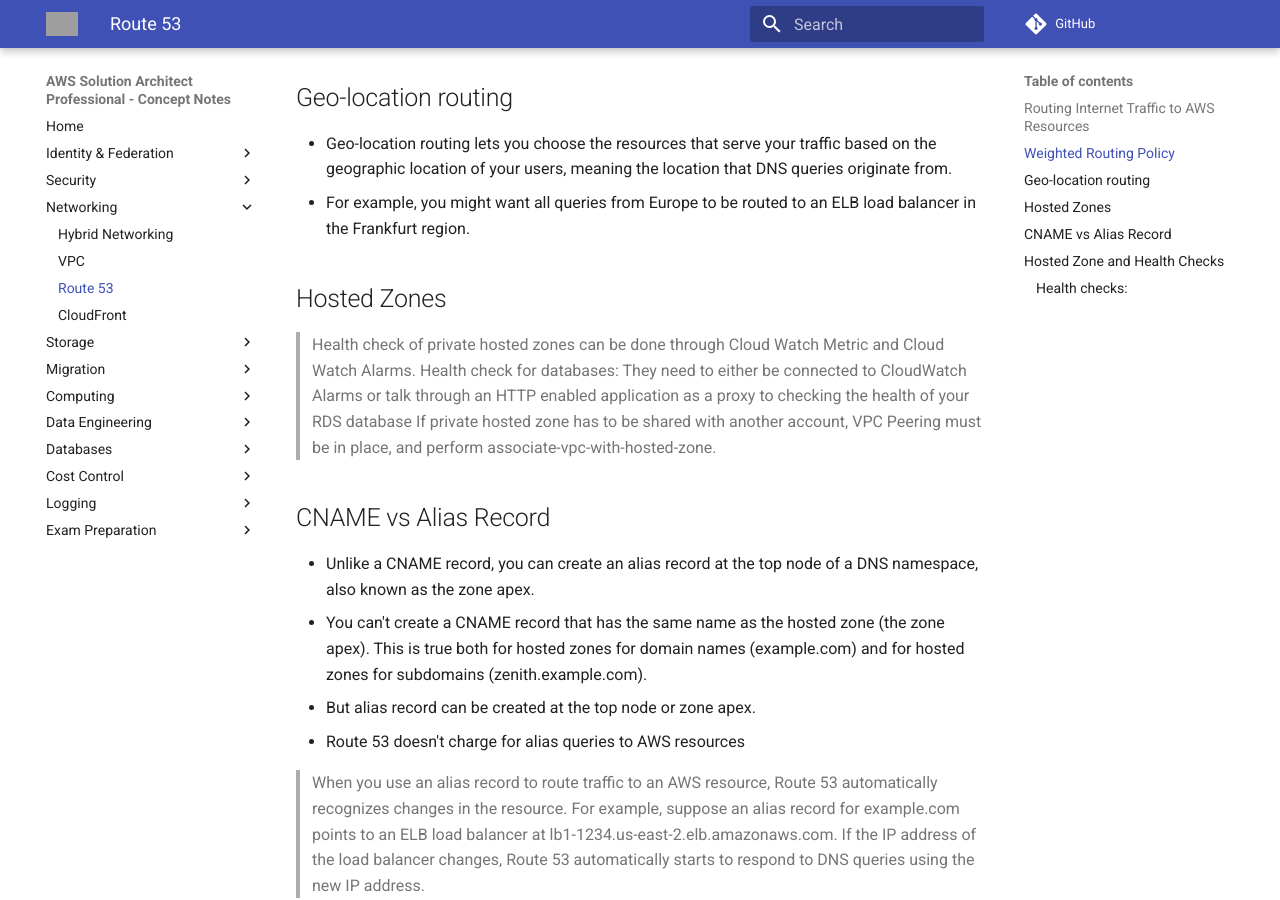
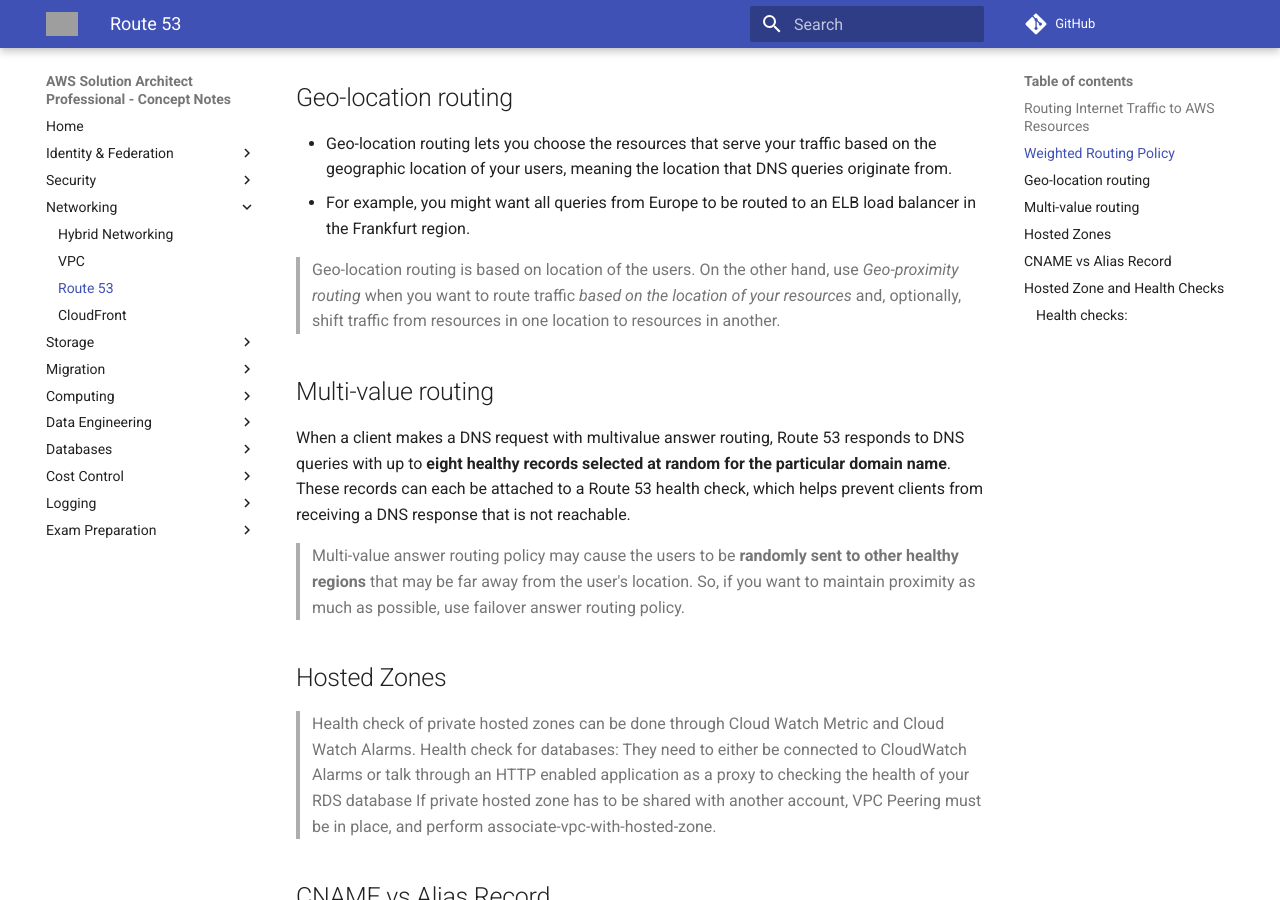
Before and after one commit to jeyabalajis/aws-certified-sa-pro-notes, an MkDocs documentation site: the page built from docs/network/route53.md, in a window 1280 px wide and 900 px high, scrolled down 1016 px. Built offline with MkDocs 1.6.1 and Material for MkDocs 9.7.7, drawn with Linux system fonts in a browser that asks for light colours; comment, search, counter and statistics services are not loaded; grey boxes are pictures that could not be loaded.

Commit message:
Update route53.md

```diff
--- a/docs/network/route53.md
+++ b/docs/network/route53.md
@@ -25,6 +25,16 @@
 ## Geo-location routing
 - Geo-location routing lets you choose the resources that serve your traffic based on the geographic location of your users, meaning the location that DNS queries originate from.
 - For example, you might want all queries from Europe to be routed to an ELB load balancer in the Frankfurt region.
+
+> Geo-location routing is based on location of the users. On the other hand, use *Geo-proximity routing* when you want to route traffic _based on the location of your resources_ and, optionally, shift traffic from resources in one location to resources in another.
+
+## Multi-value routing
+
+When a client makes a DNS request with multivalue answer routing, Route 53 responds to DNS queries with up to **eight healthy records selected at random for the particular domain name**. These records can each be attached to a Route 53 health check, which helps prevent clients from receiving a DNS response that is not reachable.
+
+> Multi-value answer routing policy may cause the users to be **randomly sent to other healthy regions** that may be far away from the user's location.
+> So, if you want to maintain proximity as much as possible, use failover answer routing policy.
+
 
 ## Hosted Zones
 > Health check of private hosted zones can be done through Cloud Watch Metric and Cloud Watch Alarms.
```
